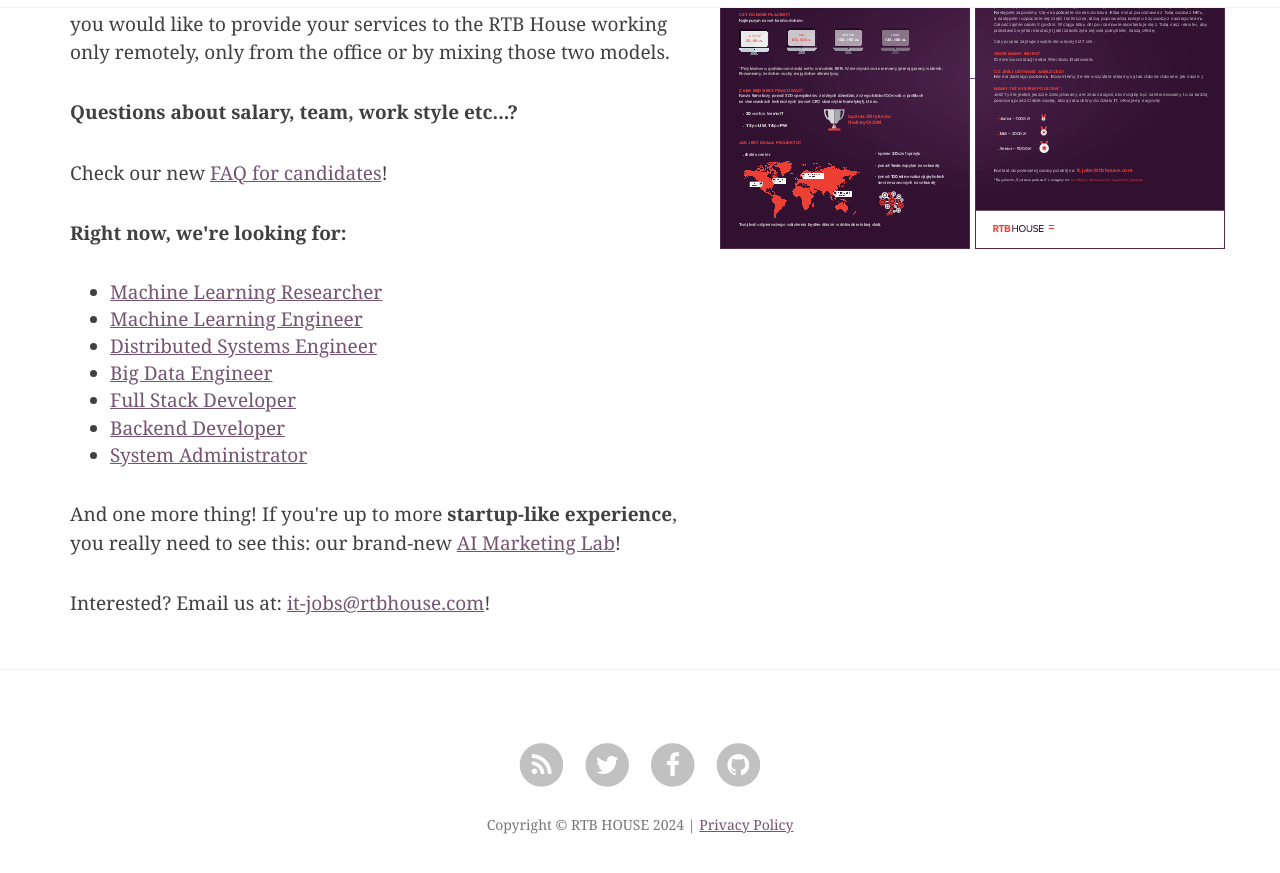
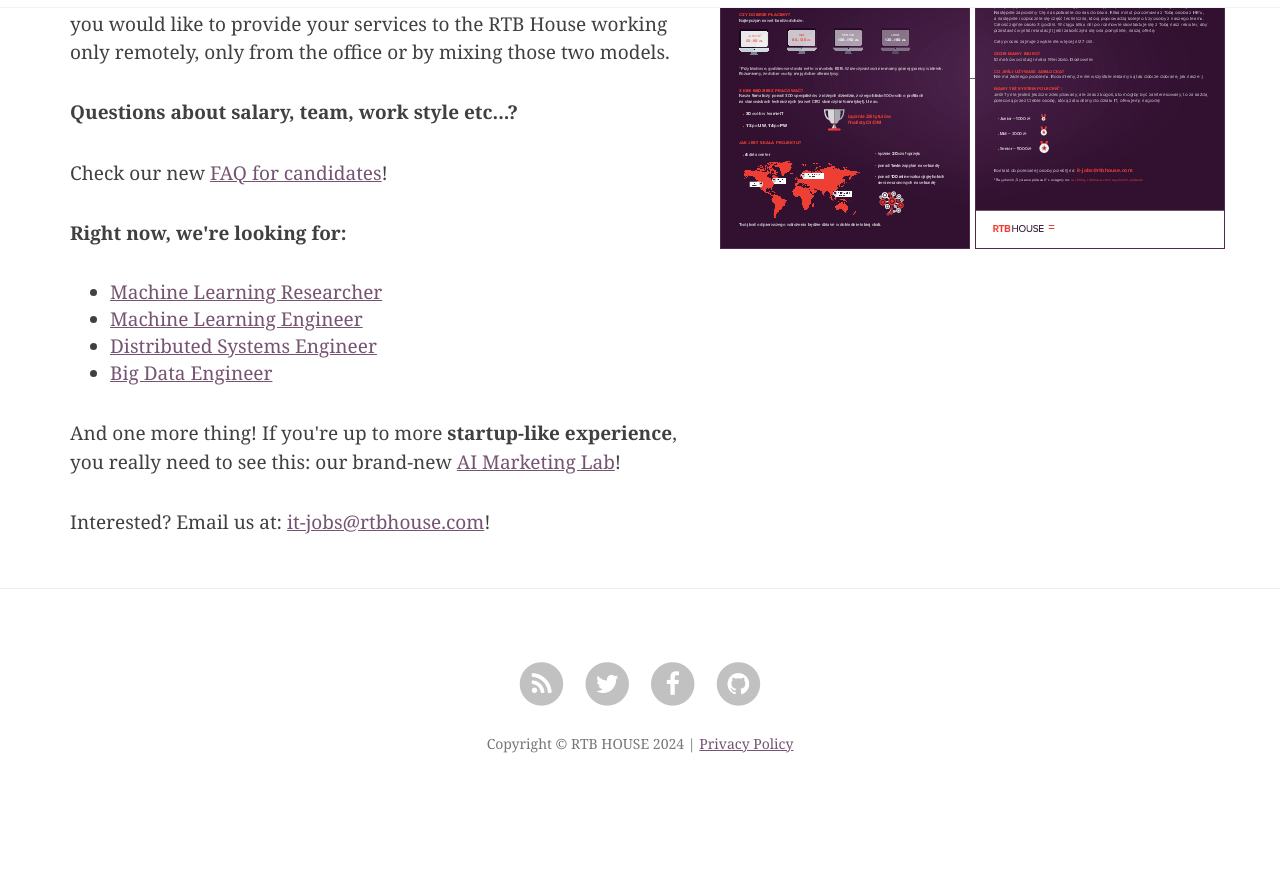
Before and after one commit to RTBHOUSE/techblog, a Jekyll site: the page built from jobs.html, in a window 1280 px wide and 900 px high, scrolled down 682 px. Shown: the top 873 px of the window. Built offline with Jekyll 4.4.1, drawn with Linux system fonts in a browser that asks for light colours; nearby versions of some CDN libraries; comment, search, counter and statistics services are not loaded; after the commit the page ends 1501 px from its top, so only the background shows below that.

Commit message:
jobs.html - deleting outdated recruitments

```diff
--- a/jobs.html
+++ b/jobs.html
@@ -43,9 +43,6 @@ Check our new <a href="/files/FAQ.pdf" class="rtbtrack" target="_blank">FAQ for
   <li><a href="/files/machine-learning-engineer.pdf" class="rtbtrack" target="_blank">Machine Learning Engineer</a>
   <li><a href="/files/distributed-systems-engineer.pdf" class="rtbtrack" target="_blank">Distributed Systems Engineer</a>
   <li><a href="/files/big-data-engineer.pdf" class="rtbtrack" target="_blank">Big Data Engineer</a>
-  <li><a href="/files/full-stack-developer.pdf" class="rtbtrack" target="_blank">Full Stack Developer</a>
-  <li><a href="/files/backend-developer.pdf" class="rtbtrack" target="_blank">Backend Developer</a>
-  <li><a href="/files/system-administrator.pdf" class="rtbtrack" target="_blank">System Administrator</a>
 </ul>
 
 <p style="max-width: 32.5em">And one more thing! If you're up to more <strong>startup-like experience</strong>, you really need to see this: our brand-new <a href="/files/ai-marketing-lab.pdf" class="rtbtrack" target="_blank">AI Marketing Lab</a>!</p>
```
